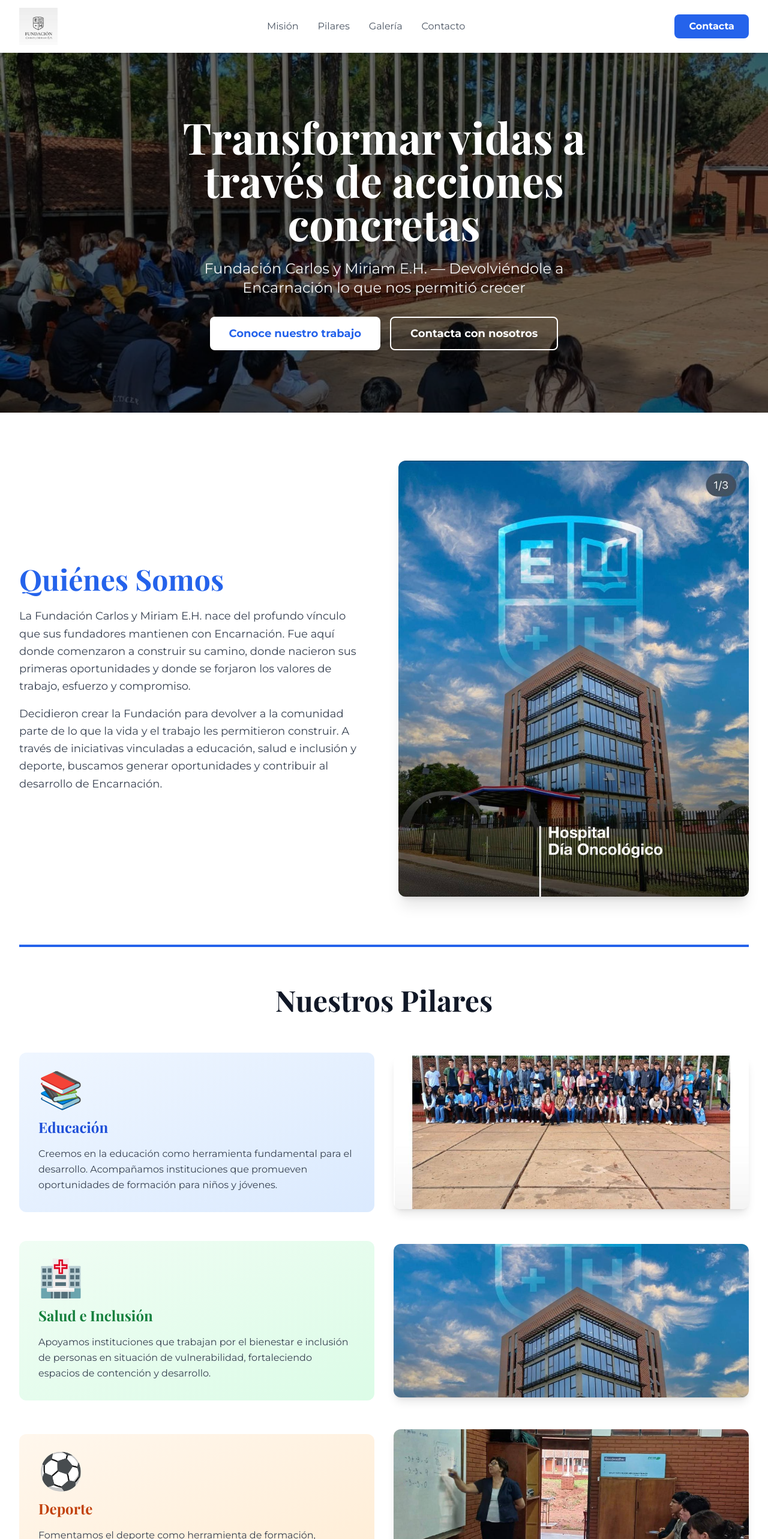
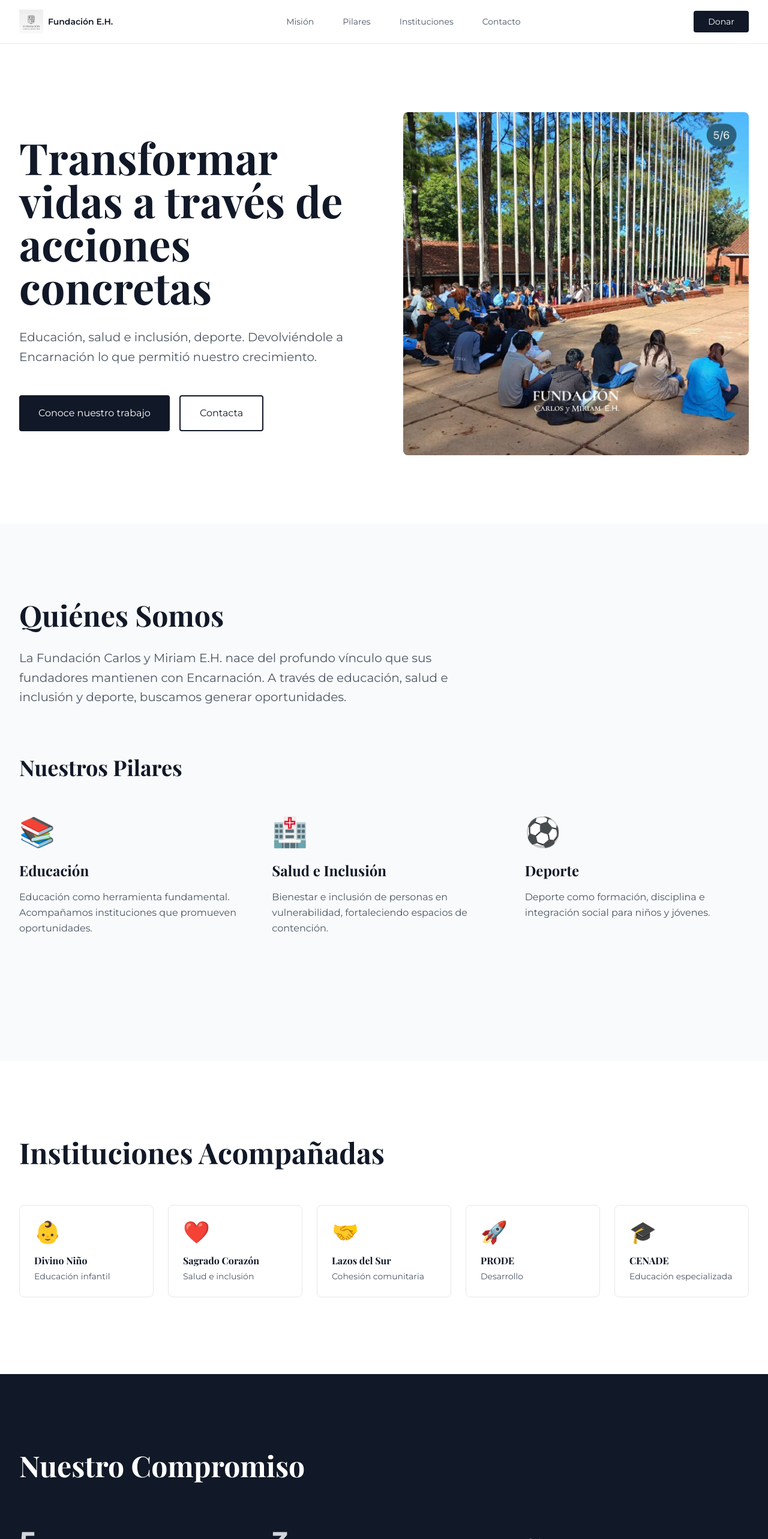
Before and after one commit to claudiabotero/ong-website, a Next.js app: page / in a window 1280 px wide. Shown: the top 2566 px of the page at 60% size. Built offline with nearby package versions, Linux system fonts and the light colour scheme.

Commit message:
Complete redesign: Professional Gates Foundation-style layout - clean, minimal, professional

```diff
--- a/components/Footer.tsx
+++ b/components/Footer.tsx
@@ -1,44 +1,20 @@
 export function Footer() {
   return (
-    <footer className="bg-gradient-to-b from-gray-900 to-black text-white py-16">
+    <footer className="bg-gray-50 border-t border-gray-200 py-12">
       <div className="max-w-7xl mx-auto px-4 sm:px-6 lg:px-8">
-        <div className="grid md:grid-cols-4 gap-8 mb-12">
-          <div>
-            <h3 className="text-xl font-bold mb-4 flex items-center gap-2">
-              <img src="/images/img3.jpg" alt="Logo" className="h-8 w-8" />
-              Fundación E.H.
-            </h3>
-            <p className="text-gray-400">Carlos y Miriam — Transformando vidas a través de acciones concretas</p>
+        <div className="flex justify-between items-center mb-8">
+          <div className="flex items-center gap-2">
+            <img src="/logo.png" alt="Logo" className="h-8 w-8" />
+            <div className="text-sm font-semibold text-gray-900">Fundación E.H.</div>
           </div>
-          <div>
-            <h4 className="font-bold mb-4 text-lg">Navegación</h4>
-            <ul className="space-y-2 text-gray-400">
-              <li><a href="#mision" className="hover:text-white">Misión</a></li>
-              <li><a href="#pilares" className="hover:text-white">Pilares</a></li>
-              <li><a href="#galeria" className="hover:text-white">Galería</a></li>
-              <li><a href="#contacto" className="hover:text-white">Contacto</a></li>
-            </ul>
-          </div>
-          <div>
-            <h4 className="font-bold mb-4 text-lg">Legal</h4>
-            <ul className="space-y-2 text-gray-400">
-              <li><a href="#" className="hover:text-white">Términos</a></li>
-              <li><a href="#" className="hover:text-white">Privacidad</a></li>
-              <li><a href="#" className="hover:text-white">Transparencia</a></li>
-            </ul>
-          </div>
-          <div>
-            <h4 className="font-bold mb-4 text-lg">Síguenos</h4>
-            <div className="flex gap-4">
-              <a href="#" className="text-gray-400 hover:text-white">📘 Facebook</a>
-              <a href="#" className="text-gray-400 hover:text-white">📷 Instagram</a>
-            </div>
+          <div className="flex gap-6">
+            <a href="#" className="text-gray-600 hover:text-gray-900 text-sm">Instagram</a>
+            <a href="#" className="text-gray-600 hover:text-gray-900 text-sm">Facebook</a>
           </div>
         </div>
-        <div className="border-t border-gray-800 pt-8 text-center text-gray-400">
-          <p>&copy; 2026 Fundación Carlos y Miriam E.H. Todos los derechos reservados.</p>
-          <p className="text-sm mt-2">Encarnación, Paraguay</p>
-        </div>
+        <p className="text-gray-600 text-sm border-t border-gray-200 pt-8">
+          © 2026 Fundación Carlos y Miriam E.H. Todos los derechos reservados.
+        </p>
       </div>
     </footer>
   )
--- a/components/Header.tsx
+++ b/components/Header.tsx
@@ -1,23 +1,20 @@
 export function Header() {
   return (
-    <header className="sticky top-0 z-50 bg-white shadow-md">
-      <div className="max-w-7xl mx-auto px-4 sm:px-6 lg:px-8 py-3">
+    <header className="sticky top-0 z-50 bg-white border-b border-gray-200">
+      <div className="max-w-7xl mx-auto px-4 sm:px-6 lg:px-8 py-4">
         <div className="flex justify-between items-center">
-          <div className="flex items-center gap-3">
-            <img
-              src="/logo.png"
-              alt="Logo Fundación Carlos y Miriam E.H."
-              className="h-16 w-16 object-contain"
-            />
+          <div className="flex items-center gap-2">
+            <img src="/logo.png" alt="Logo" className="h-10 w-10" />
+            <div className="text-sm font-semibold text-gray-900">Fundación E.H.</div>
           </div>
-          <nav className="hidden md:flex gap-8">
-            <a href="#mision" className="text-gray-600 hover:text-blue-600 font-medium">Misión</a>
-            <a href="#pilares" className="text-gray-600 hover:text-blue-600 font-medium">Pilares</a>
-            <a href="#galeria" className="text-gray-600 hover:text-blue-600 font-medium">Galería</a>
-            <a href="#contacto" className="text-gray-600 hover:text-blue-600 font-medium">Contacto</a>
+          <nav className="hidden md:flex gap-12">
+            <a href="#mision" className="text-gray-600 hover:text-gray-900 font-medium text-sm">Misión</a>
+            <a href="#pilares" className="text-gray-600 hover:text-gray-900 font-medium text-sm">Pilares</a>
+            <a href="#instituciones" className="text-gray-600 hover:text-gray-900 font-medium text-sm">Instituciones</a>
+            <a href="#contacto" className="text-gray-600 hover:text-gray-900 font-medium text-sm">Contacto</a>
           </nav>
-          <button className="bg-blue-600 text-white px-6 py-2 rounded-lg hover:bg-blue-700 font-bold">
-            Contacta
+          <button className="bg-gray-900 text-white px-6 py-2 rounded text-sm font-medium hover:bg-gray-800 transition">
+            Donar
           </button>
         </div>
       </div>
--- a/components/Hero.tsx
+++ b/components/Hero.tsx
@@ -1,31 +1,39 @@
+'use client'
+import { useEffect, useState } from 'react'
+
 export function Hero() {
+  const [opacity, setOpacity] = useState(1)
+
+  useEffect(() => {
+    const handleScroll = () => {
+      setOpacity(Math.max(0.3, 1 - window.scrollY / 600))
+    }
+    window.addEventListener('scroll', handleScroll)
+    return () => window.removeEventListener('scroll', handleScroll)
+  }, [])
+
   return (
-    <section className="relative h-[600px] overflow-hidden">
-      {/* Background image */}
-      <div
-        className="absolute inset-0 bg-cover bg-center"
-        style={{
-          backgroundImage: "url('/images/img5.jpg')",
-          filter: "brightness(0.4)"
-        }}
-      />
-
-      {/* Content overlay */}
-      <div className="relative h-full flex items-center justify-center">
-        <div className="max-w-3xl mx-auto px-4 text-center text-white">
-          <h1 className="text-6xl md:text-7xl font-bold mb-6 drop-shadow-lg" style={{ fontFamily: 'Playfair Display' }}>
+    <section className="relative h-screen bg-white flex items-center" style={{ opacity }}>
+      <div className="max-w-7xl mx-auto px-4 sm:px-6 lg:px-8 w-full">
+        <div className="grid md:grid-cols-2 gap-16 items-center">
+          <div>
+            <h1 className="text-6xl md:text-7xl font-bold text-gray-900 mb-8 leading-tight">
               Transformar vidas a través de acciones concretas
             </h1>
-          <p className="text-xl md:text-2xl mb-8 drop-shadow-md opacity-95">
-            Fundación Carlos y Miriam E.H. — Devolviéndole a Encarnación lo que nos permitió crecer
+            <p className="text-xl text-gray-600 mb-12 leading-relaxed max-w-xl">
+              Educación, salud e inclusión, deporte. Devolviéndole a Encarnación lo que permitió nuestro crecimiento.
             </p>
-          <div className="flex gap-4 justify-center flex-wrap">
-            <button className="bg-white text-blue-600 px-8 py-3 rounded-lg font-bold hover:bg-gray-100 text-lg">
+            <div className="flex gap-4">
+              <button className="bg-gray-900 text-white px-8 py-4 rounded font-medium hover:bg-gray-800 transition">
                 Conoce nuestro trabajo
               </button>
-            <button className="border-2 border-white text-white px-8 py-3 rounded-lg font-bold hover:bg-white hover:text-blue-600 text-lg">
-              Contacta con nosotros
+              <button className="border-2 border-gray-900 text-gray-900 px-8 py-4 rounded font-medium hover:bg-gray-50 transition">
+                Contacta
               </button>
+            </div>
+          </div>
+          <div className="hidden md:block">
+            <img src="/images/img5.jpg" alt="Fundación" className="rounded-lg w-full h-auto" />
           </div>
         </div>
       </div>
--- a/components/Impact.tsx
+++ b/components/Impact.tsx
@@ -1,61 +1,25 @@
 export function Impact() {
-  const gallery = [
-    '/images/img1.jpg',
-    '/images/img4.jpg',
-    '/images/img5.jpg',
-    '/images/img6.jpg',
-    '/images/img7.jpg',
-    '/images/img8.jpg',
-  ]
-
   return (
-    <section className="py-24 bg-white">
+    <section className="bg-gray-900 text-white py-32">
       <div className="max-w-7xl mx-auto px-4 sm:px-6 lg:px-8">
-        {/* Metrics */}
-        <div className="mb-20">
-          <h2 className="text-5xl font-bold text-center mb-16 text-gray-900">Nuestro Compromiso</h2>
-          <div className="grid md:grid-cols-3 gap-8">
-            <div className="bg-gradient-to-br from-blue-50 to-blue-100 rounded-xl p-8 text-center hover:shadow-lg transition">
-              <div className="text-6xl font-bold mb-2 text-blue-600">5</div>
-              <p className="text-xl text-gray-700">Instituciones acompañadas</p>
-            </div>
-            <div className="bg-gradient-to-br from-blue-50 to-blue-100 rounded-xl p-8 text-center hover:shadow-lg transition">
-              <div className="text-6xl font-bold mb-2 text-blue-600">3</div>
-              <p className="text-xl text-gray-700">Pilares de acción</p>
-            </div>
-            <div className="bg-gradient-to-br from-blue-50 to-blue-100 rounded-xl p-8 text-center hover:shadow-lg transition">
-              <div className="text-6xl font-bold mb-2 text-blue-600">∞</div>
-              <p className="text-xl text-gray-700">Compromiso con Encarnación</p>
-            </div>
+        <h2 className="text-5xl font-bold mb-20">Nuestro Compromiso</h2>
+        <div className="grid md:grid-cols-3 gap-12 mb-20">
+          <div>
+            <div className="text-5xl font-bold text-gray-300 mb-4">5</div>
+            <p className="text-gray-300">Instituciones acompañadas</p>
+          </div>
+          <div>
+            <div className="text-5xl font-bold text-gray-300 mb-4">3</div>
+            <p className="text-gray-300">Pilares de acción</p>
+          </div>
+          <div>
+            <div className="text-5xl font-bold text-gray-300 mb-4">∞</div>
+            <p className="text-gray-300">Compromiso con Encarnación</p>
           </div>
         </div>
-
-        {/* Image Collage */}
-        <div className="mb-16">
-          <h3 className="text-3xl font-bold text-center mb-8 text-gray-900">Nuestro trabajo en acción</h3>
-          <div className="grid grid-cols-2 md:grid-cols-3 gap-4">
-            {gallery.map((img, i) => (
-              <div
-                key={i}
-                className="relative overflow-hidden rounded-lg shadow-md hover:shadow-xl transition-all group h-48"
-              >
-                <img
-                  src={img}
-                  alt={`Impacto ${i + 1}`}
-                  className="w-full h-full object-cover group-hover:scale-110 transition-transform duration-300"
-                />
-                <div className="absolute inset-0 bg-gradient-to-t from-blue-900 via-transparent to-transparent opacity-0 group-hover:opacity-70 transition-opacity duration-300" />
-              </div>
-            ))}
-          </div>
-        </div>
-
-        {/* Quote */}
-        <div className="bg-gradient-to-r from-blue-600 to-blue-800 rounded-2xl p-12 text-center text-white">
-          <p className="text-3xl font-semibold italic leading-relaxed">
-            "Encarnación es nuestro origen. Servir a su comunidad es nuestro compromiso."
-          </p>
-        </div>
+        <p className="text-2xl italic max-w-3xl">
+          "Encarnación es nuestro origen. Servir a su comunidad es nuestro compromiso."
+        </p>
       </div>
     </section>
   )
--- a/components/Mission.tsx
+++ b/components/Mission.tsx
@@ -1,65 +1,43 @@
 export function Mission() {
   return (
-    <section id="mision" className="py-20 bg-white">
+    <section id="mision" className="bg-gray-50 py-32">
       <div className="max-w-7xl mx-auto px-4 sm:px-6 lg:px-8">
-        <div className="grid md:grid-cols-2 gap-12 items-center mb-20">
-          <div>
-            <h2 className="text-5xl font-bold mb-6 text-blue-600">Quiénes Somos</h2>
-            <p className="text-lg text-gray-700 leading-relaxed mb-4">
-              La Fundación Carlos y Miriam E.H. nace del profundo vínculo que sus fundadores mantienen con Encarnación. Fue aquí donde comenzaron a construir su camino, donde nacieron sus primeras oportunidades y donde se forjaron los valores de trabajo, esfuerzo y compromiso.
-            </p>
-            <p className="text-lg text-gray-700 leading-relaxed">
-              Decidieron crear la Fundación para devolver a la comunidad parte de lo que la vida y el trabajo les permitieron construir. A través de iniciativas vinculadas a educación, salud e inclusión y deporte, buscamos generar oportunidades y contribuir al desarrollo de Encarnación.
-            </p>
-          </div>
-          <div className="rounded-xl overflow-hidden shadow-xl">
-            <img src="/quien-somos.jpg" alt="Hospital Día Oncológico - Nuestro Trabajo" className="w-full h-full object-cover" />
-          </div>
+        <div className="mb-20">
+          <h2 className="text-5xl font-bold text-gray-900 mb-8">Quiénes Somos</h2>
+          <p className="text-xl text-gray-600 max-w-3xl leading-relaxed">
+            La Fundación Carlos y Miriam E.H. nace del profundo vínculo que sus fundadores mantienen con Encarnación. A través de educación, salud e inclusión y deporte, buscamos generar oportunidades.
+          </p>
         </div>
 
-        <div className="border-t-4 border-blue-600 pt-16">
-          <h2 className="text-5xl font-bold text-center mb-16 text-gray-900">Nuestros Pilares</h2>
-          <div id="pilares" className="space-y-12">
-            {/* Educación */}
-            <div className="grid md:grid-cols-2 gap-8 items-center">
-              <div className="bg-gradient-to-br from-blue-50 to-blue-100 p-8 rounded-xl hover:shadow-xl transition">
-                <div className="text-6xl mb-4">📚</div>
-                <h3 className="text-2xl font-bold mb-4 text-blue-700">Educación</h3>
-                <p className="text-gray-700 leading-relaxed">
-                  Creemos en la educación como herramienta fundamental para el desarrollo. Acompañamos instituciones que promueven oportunidades de formación para niños y jóvenes.
-                </p>
+        <div id="pilares" className="mb-20">
+          <h2 className="text-4xl font-bold text-gray-900 mb-16">Nuestros Pilares</h2>
+          <div className="grid md:grid-cols-3 gap-12">
+            <div>
+              <div className="mb-6">
+                <div className="text-5xl">📚</div>
               </div>
-              <div className="rounded-xl overflow-hidden shadow-lg h-64">
-                <img src="/images/img6.jpg" alt="Educación" className="w-full h-full object-cover" />
+              <h3 className="text-2xl font-bold text-gray-900 mb-4">Educación</h3>
+              <p className="text-gray-600 leading-relaxed">
+                Educación como herramienta fundamental. Acompañamos instituciones que promueven oportunidades.
+              </p>
+            </div>
+            <div>
+              <div className="mb-6">
+                <div className="text-5xl">🏥</div>
               </div>
+              <h3 className="text-2xl font-bold text-gray-900 mb-4">Salud e Inclusión</h3>
+              <p className="text-gray-600 leading-relaxed">
+                Bienestar e inclusión de personas en vulnerabilidad, fortaleciendo espacios de contención.
+              </p>
             </div>
-
-            {/* Salud e Inclusión */}
-            <div className="grid md:grid-cols-2 gap-8 items-center">
-              <div className="rounded-xl overflow-hidden shadow-lg h-64 md:order-2">
-                <img src="/images/img1.jpg" alt="Salud e Inclusión" className="w-full h-full object-cover" />
+            <div>
+              <div className="mb-6">
+                <div className="text-5xl">⚽</div>
               </div>
-              <div className="bg-gradient-to-br from-green-50 to-green-100 p-8 rounded-xl hover:shadow-xl transition md:order-1">
-                <div className="text-6xl mb-4">🏥</div>
-                <h3 className="text-2xl font-bold mb-4 text-green-700">Salud e Inclusión</h3>
-                <p className="text-gray-700 leading-relaxed">
-                  Apoyamos instituciones que trabajan por el bienestar e inclusión de personas en situación de vulnerabilidad, fortaleciendo espacios de contención y desarrollo.
-                </p>
-              </div>
-            </div>
-
-            {/* Deporte */}
-            <div className="grid md:grid-cols-2 gap-8 items-center">
-              <div className="bg-gradient-to-br from-orange-50 to-orange-100 p-8 rounded-xl hover:shadow-xl transition">
-                <div className="text-6xl mb-4">⚽</div>
-                <h3 className="text-2xl font-bold mb-4 text-orange-700">Deporte</h3>
-                <p className="text-gray-700 leading-relaxed">
-                  Fomentamos el deporte como herramienta de formación, disciplina e integración social para niños y jóvenes.
-                </p>
-              </div>
-              <div className="rounded-xl overflow-hidden shadow-lg h-64">
-                <img src="/images/img7.jpg" alt="Deporte" className="w-full h-full object-cover" />
-              </div>
+              <h3 className="text-2xl font-bold text-gray-900 mb-4">Deporte</h3>
+              <p className="text-gray-600 leading-relaxed">
+                Deporte como formación, disciplina e integración social para niños y jóvenes.
+              </p>
             </div>
           </div>
         </div>
--- a/components/Projects.tsx
+++ b/components/Projects.tsx
@@ -1,35 +1,22 @@
 export function Projects() {
   const institutions = [
-    { name: 'Fundación Divino Niño', focus: 'Educación y desarrollo infantil', icon: '👶', image: '/images/img5.jpg' },
-    { name: 'Fundación Sagrado Corazón', focus: 'Salud e inclusión social', icon: '❤️', image: '/images/img1.jpg' },
-    { name: 'Fundación Lazos del Sur', focus: 'Cohesión comunitaria', icon: '🤝', image: '/images/img4.jpg' },
-    { name: 'Fundación PRODE', focus: 'Desarrollo y oportunidades', icon: '🚀', image: '/images/img6.jpg' },
-    { name: 'CENADE', focus: 'Educación especializada', icon: '🎓', image: '/images/img7.jpg' },
+    { name: 'Divino Niño', desc: 'Educación infantil', icon: '👶' },
+    { name: 'Sagrado Corazón', desc: 'Salud e inclusión', icon: '❤️' },
+    { name: 'Lazos del Sur', desc: 'Cohesión comunitaria', icon: '🤝' },
+    { name: 'PRODE', desc: 'Desarrollo', icon: '🚀' },
+    { name: 'CENADE', desc: 'Educación especializada', icon: '🎓' },
   ]
 
   return (
-    <section className="py-20 bg-gradient-to-br from-gray-50 to-gray-100">
+    <section id="instituciones" className="bg-white py-32">
       <div className="max-w-7xl mx-auto px-4 sm:px-6 lg:px-8">
-        <h2 className="text-5xl font-bold text-center mb-6 text-gray-900">Instituciones Acompañadas</h2>
-        <p className="text-center text-gray-600 mb-16 max-w-2xl mx-auto text-lg">
-          Trabajamos en articulación con instituciones debidamente constituidas y comprometidas con el bienestar social, apoyando proyectos e iniciativas alineadas con nuestros pilares.
-        </p>
-        <div className="grid md:grid-cols-2 lg:grid-cols-3 gap-8">
+        <h2 className="text-5xl font-bold text-gray-900 mb-16">Instituciones Acompañadas</h2>
+        <div className="grid md:grid-cols-2 lg:grid-cols-5 gap-6">
           {institutions.map((inst, i) => (
-            <div key={i} className="group cursor-pointer">
-              <div className="relative overflow-hidden rounded-xl shadow-md hover:shadow-2xl transition-all mb-4 h-48">
-                <img
-                  src={inst.image}
-                  alt={inst.name}
-                  className="w-full h-full object-cover group-hover:scale-110 transition-transform duration-300"
-                />
-                <div className="absolute inset-0 bg-gradient-to-t from-black to-transparent opacity-0 group-hover:opacity-60 transition-opacity duration-300" />
-              </div>
-              <div className="bg-white p-4 rounded-xl shadow-md group-hover:shadow-lg transition">
-                <div className="text-3xl mb-2">{inst.icon}</div>
-                <h3 className="text-lg font-bold text-blue-600 group-hover:text-blue-700">{inst.name}</h3>
-                <p className="text-gray-600 text-sm mt-2">{inst.focus}</p>
-              </div>
+            <div key={i} className="p-6 border border-gray-200 rounded-lg hover:shadow-lg transition-shadow">
+              <div className="text-4xl mb-4">{inst.icon}</div>
+              <h3 className="font-bold text-gray-900 mb-1">{inst.name}</h3>
+              <p className="text-sm text-gray-600">{inst.desc}</p>
             </div>
           ))}
         </div>
```
Also changed, not shown: components/Contact.tsx (+16 -57 lines), components/Newsletter.tsx (+7 -22 lines), 4 other files (tests, documents, lock files or other folders). Lines whose indentation alone changed are shown as unchanged.
